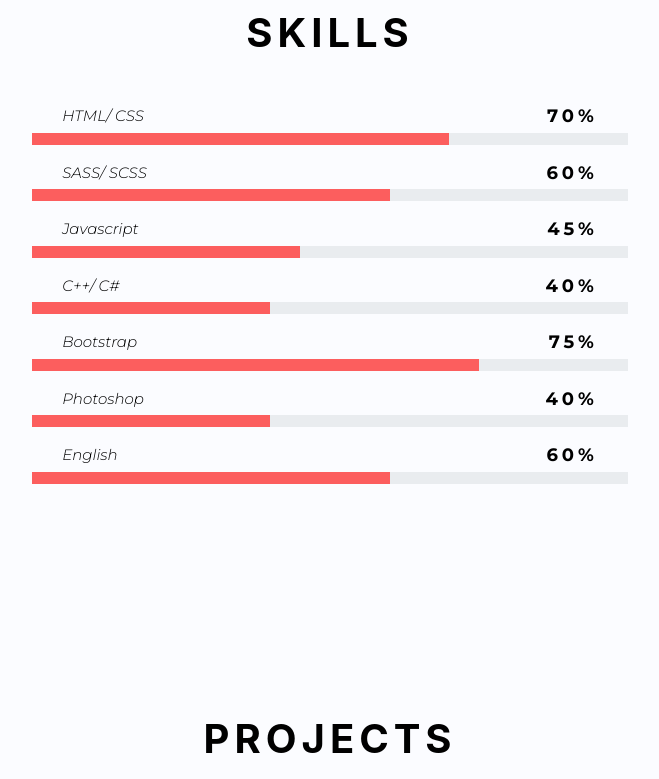
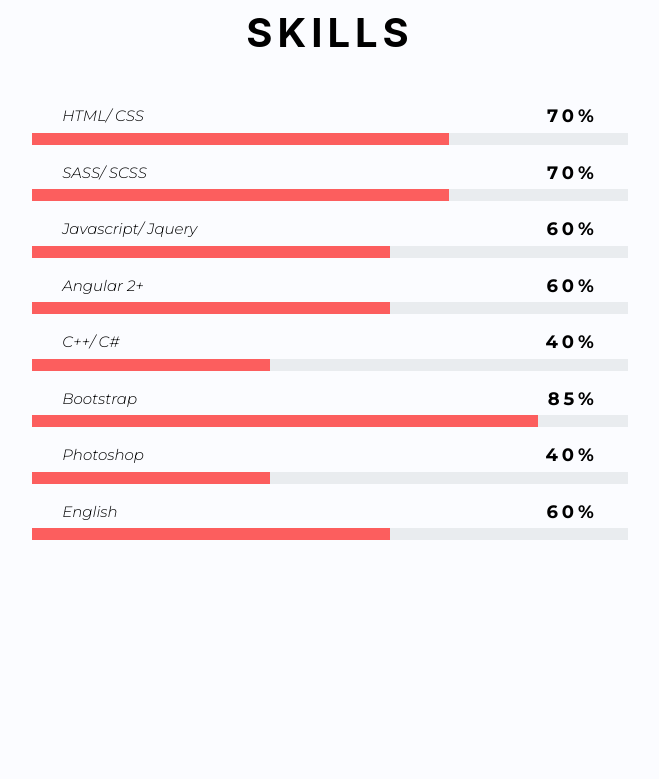
Before and after one commit to LeHaThienLy/lehathienly.github.io, a plain HTML site: page index.html in a window 1280 px wide. Shown: the part 905-1684 px from the top of the page, without its empty margins (470-1129 px from the left). Drawn offline with Linux system fonts and the light colour scheme.

Commit message:
update project-5 and skill

```diff
--- a/index.html
+++ b/index.html
@@ -1,5 +1,6 @@
 <!doctype html>
 <html lang="en">
+
 <head>
     <meta charset="UTF-8">
     <meta name="viewport"
@@ -12,10 +13,11 @@
     <link rel="icon" href="./assets/img/programing-developer-programming-code-coding-programer-512.png">
     <title>LeHaThienLy</title>
 </head>
+
 <body>
     <div class="full-page">
         <div class="side-bar">
-        <button id="btn-close" class="vertical-toggle" >
+            <button id="btn-close" class="vertical-toggle">
                 <span class="line-1"></span>
                 <span class="line-2"></span>
                 <span class="line-3"></span>
@@ -38,7 +40,8 @@
                             <li><a href="#about" class="nav-link wow slideInLeft">ABOUT</a></li>
                             <li><a href="#skill" class="nav-link wow slideInLeft">SKILLS</a></li>
                             <li><a href="#project" class="nav-link wow slideInLeft">PROJECTS</a></li>
-                        <li><a href="./assets/CURRICULUM%20VITAE.pdf" target="_blank" class="nav-link wow slideInLeft">RESUME</a></li>
+                            <li><a href="./assets/CURRICULUM%20VITAE.pdf" target="_blank"
+                                    class="nav-link wow slideInLeft">RESUME</a></li>
                             <li><a href="#contact" class="nav-link wow slideInLeft">CONTACT</a></li>
 
                         </ul>
@@ -48,7 +51,7 @@
             </div>
         </div>
         <div class="main-content" style="background:#fbfcff;">
-        <div id="about" style="background-image: url('./assets/img/h250.jpg');" >
+            <div id="about" style="background-image: url('./assets/img/h250.jpg');">
                 <div class="container">
                     <div class="intro-wraper wow zoomIn">
                         <div class="intro-content">
@@ -58,8 +61,14 @@
                             <div class="intro-text">
                                 <p>
                                     Hello, My name is Thien Ly.
-                                I'm student of Open University. I am learning Information Technology and my major is Management Information System.At school, I was learned basic knowledge about Network, Operating system, Database, some programing languages such as C#, C++, SQL command.
-                                I exposed with web design in iternship term, I was interested in it, especially UI/UX design. I want to become a front-end developer. I expect to work in a professional, active and fairly competitive working environment and having opportunities to get promotion.
+                                    I'm student of Open University. I am learning Information Technology and my major is
+                                    Management Information System.At school, I was learned basic knowledge about
+                                    Network, Operating system, Database, some programing languages such as C#, C++, SQL
+                                    command.
+                                    I exposed with web design in iternship term, I was interested in it, especially
+                                    UI/UX design. I want to become a front-end developer. I expect to work in a
+                                    professional, active and fairly competitive working environment and having
+                                    opportunities to get promotion.
                                 </p>
                             </div>
                         </div>
@@ -83,17 +92,28 @@
                             </div>
                             <div class="skill-item">
                                 <div class="skill-title wow zoomIn">SASS/ SCSS </div>
-                            <div class="percent wow zoomIn">60%</div>
+                                <div class="percent wow zoomIn">70%</div>
                                 <div class="progress">
-                                <div class="width-progress-bar progress-bar progress-bar-animated" style="width:60%"></div>
+                                    <div class="width-progress-bar progress-bar progress-bar-animated"
+                                        style="width:70%"></div>
                                 </div>
                             </div>
                             <div class="skill-item">
 
-                            <div class="skill-title wow zoomIn">Javascript</div>
-                            <div class="percent wow zoomIn">45%</div>
+                                <div class="skill-title wow zoomIn">Javascript/ Jquery</div>
+                                <div class="percent wow zoomIn">60%</div>
                                 <div class="progress">
-                                <div class="width-progress-bar progress-bar progress-bar-animated" style="width:45%"></div>
+                                    <div class="width-progress-bar progress-bar progress-bar-animated"
+                                        style="width:60%"></div>
+                                </div>
+                            </div>
+                            <div class="skill-item">
+
+                                <div class="skill-title wow zoomIn">Angular 2+</div>
+                                <div class="percent wow zoomIn">60%</div>
+                                <div class="progress">
+                                    <div class="width-progress-bar progress-bar progress-bar-animated"
+                                        style="width:60%"></div>
                                 </div>
                             </div>
                             <div class="skill-item">
@@ -101,14 +121,16 @@
                                 <div class="skill-title wow zoomIn">C++/ C#</div>
                                 <div class="percent wow zoomIn">40%</div>
                                 <div class="progress">
-                                <div class="width-progress-bar progress-bar  progress-bar-animated" style="width:40%"></div>
+                                    <div class="width-progress-bar progress-bar  progress-bar-animated"
+                                        style="width:40%"></div>
                                 </div>
                             </div>
                             <div class="skill-item">
                                 <div class="skill-title wow zoomIn">Bootstrap</div>
-                            <div class="percent wow zoomIn">75%</div>
+                                <div class="percent wow zoomIn">85%</div>
                                 <div class="progress">
-                                <div class="width-progress-bar progress-bar progress-bar-animated" style="width:75%"></div>
+                                    <div class="width-progress-bar progress-bar progress-bar-animated"
+                                        style="width:85%"></div>
                                 </div>
                             </div>
                             <div class="skill-item">
@@ -116,7 +138,8 @@
                                 <div class="skill-title wow zoomIn">Photoshop</div>
                                 <div class="percent wow zoomIn">40%</div>
                                 <div class="progress">
-                                <div class="width-progress-bar progress-bar progress-bar-animated" style="width:40%"></div>
+                                    <div class="width-progress-bar progress-bar progress-bar-animated"
+                                        style="width:40%"></div>
                                 </div>
                             </div>
                             <div class="skill-item">
@@ -124,12 +147,11 @@
                                 <div class="skill-title wow zoomIn">English</div>
                                 <div class="percent wow zoomIn">60%</div>
                                 <div class="progress">
-                                <div class="width-progress-bar progress-bar progress-bar-animated" style="width:60%"></div>
+                                    <div class="width-progress-bar progress-bar progress-bar-animated"
+                                        style="width:60%"></div>
                                 </div>
                             </div>
                         </div>
-
-
                     </div>
                 </div>
             </div>
@@ -148,8 +170,10 @@
                                             <span>#HTML #CSS #Desktop #Sass #Bootstrap</span>
                                         </div>
                                         <div class="btn-list">
-                                        <a class="btn" href="https://lehathienly.github.io/thienly-project1/" target="_blank">Live demo</a>
-                                        <a class="btn"href="https://github.com/LeHaThienLy/thienly-project1" target="_blank">Source code</a>
+                                            <a class="btn" href="https://lehathienly.github.io/thienly-project1/"
+                                                target="_blank">Live demo</a>
+                                            <a class="btn" href="https://github.com/LeHaThienLy/thienly-project1"
+                                                target="_blank">Source code</a>
                                         </div>
                                     </div>
                                 </div>
@@ -166,8 +190,10 @@
                                             <span>#HTML #CSS #Desktop #Bootstrap</span>
                                         </div>
                                         <div class="btn-list">
-                                        <a class="btn" href="https://lehathienly.github.io/thienly-project2/" target="_blank">Live demo</a>
-                                        <a class="btn" href="https://github.com/LeHaThienLy/thienly-project2" target="_blank">Source code</a>
+                                            <a class="btn" href="https://lehathienly.github.io/thienly-project2/"
+                                                target="_blank">Live demo</a>
+                                            <a class="btn" href="https://github.com/LeHaThienLy/thienly-project2"
+                                                target="_blank">Source code</a>
                                         </div>
                                     </div>
                                 </div>
@@ -184,13 +210,14 @@
                                             <span>#HTML #CSS #Desktop #Bootstrap</span>
                                         </div>
                                         <div class="btn-list">
-                                        <a class="btn" href="https://lehathienly.github.io/thienly-project3/" target="_blank">Live demo</a>
-                                        <a class="btn" href="https://github.com/LeHaThienLy/thienly-project3" target="_blank">Source code</a>
+                                            <a class="btn" href="https://lehathienly.github.io/thienly-project3/"
+                                                target="_blank">Live demo</a>
+                                            <a class="btn" href="https://github.com/LeHaThienLy/thienly-project3"
+                                                target="_blank">Source code</a>
                                         </div>
                                     </div>
                                 </div>
                                 <img src="./assets/img/jewery-store-office3.png" alt="">
-
                             </div>
                         </div>
                         <div class="col-12 col-lg-6">
@@ -203,14 +230,34 @@
                                             <span>#HTML #CSS #FullReponsive #Bootstrap #Sass #ConvertFromPSDFile</span>
                                         </div>
                                         <div class="btn-list">
-                                        <a class="btn" href="https://lehathienly.github.io/thienly-project4/" target="_blank">Live demo</a>
-                                        <a class="btn" href="https://github.com/LeHaThienLy/thienly-project4" target="_blank">Source code</a>
+                                            <a class="btn" href="https://lehathienly.github.io/thienly-project4/"
+                                                target="_blank">Live demo</a>
+                                            <a class="btn" href="https://github.com/LeHaThienLy/thienly-project4"
+                                                target="_blank">Source code</a>
                                         </div>
                                     </div>
-
+                                </div>
+                                <img src="./assets/img/Project-4.png" alt="">
 
                             </div>
-                            <img src="./assets/img/Project-4.png" alt="">
+                        </div>
+                        <div class="col-12 col-lg-6">
+                            <div class="project-item wow fadeIn">
+                                <div class="overlay">
+                                    <div class="info-project">
+                                        <div class="project-name">Project 5</div>
+                                        <div class="hashtag">
+                                            <span>#HTML #CSS #FullReponsive #Bootstrap #Sass #ConvertFromPSDFile</span>
+                                        </div>
+                                        <div class="btn-list">
+                                            <a class="btn" href="https://lehathienly.github.io/Project-5/"
+                                                target="_blank">Live demo</a>
+                                            <a class="btn" href="https://github.com/LeHaThienLy/Project-5"
+                                                target="_blank">Source code</a>
+                                        </div>
+                                    </div>
+                                </div>
+                                <img src="./assets/img/Capture.PNG" alt="">
 
                             </div>
                         </div>
@@ -228,7 +275,8 @@
                             <div>
                                 <i class="fa fa-map-marker"></i> <span>Address:</span>
                             </div>
-                        <div class="contact-text">196 Dang Thuy Tram streets, Binh Thanh District, HCM City, Viet Nam
+                            <div class="contact-text">196 Dang Thuy Tram streets, Binh Thanh District, HCM City, Viet
+                                Nam
                             </div>
                         </div>
                         <div class="break-line"></div>
@@ -264,7 +312,8 @@
                 <div class="container">
                     <div class="row">
                         <div class="col-12 col-md-6">
-                        <p class="copyright">2019 <i class="fa fa-copyright" aria-hidden="true"></i> <span>Web - Le Ha Thien Ly</span></p>
+                            <p class="copyright">2019 <i class="fa fa-copyright" aria-hidden="true"></i> <span>Web - Le
+                                    Ha Thien Ly</span></p>
                         </div>
                         <div class="col-12 col-md-6">
                             <div class="social-media">
@@ -291,4 +340,5 @@
         new WOW().init();
     </script>
 </body>
+
 </html>
```
Also changed, not shown: assets/img/Capture.PNG (added), 1 other file. Lines whose indentation alone changed are shown as unchanged.
